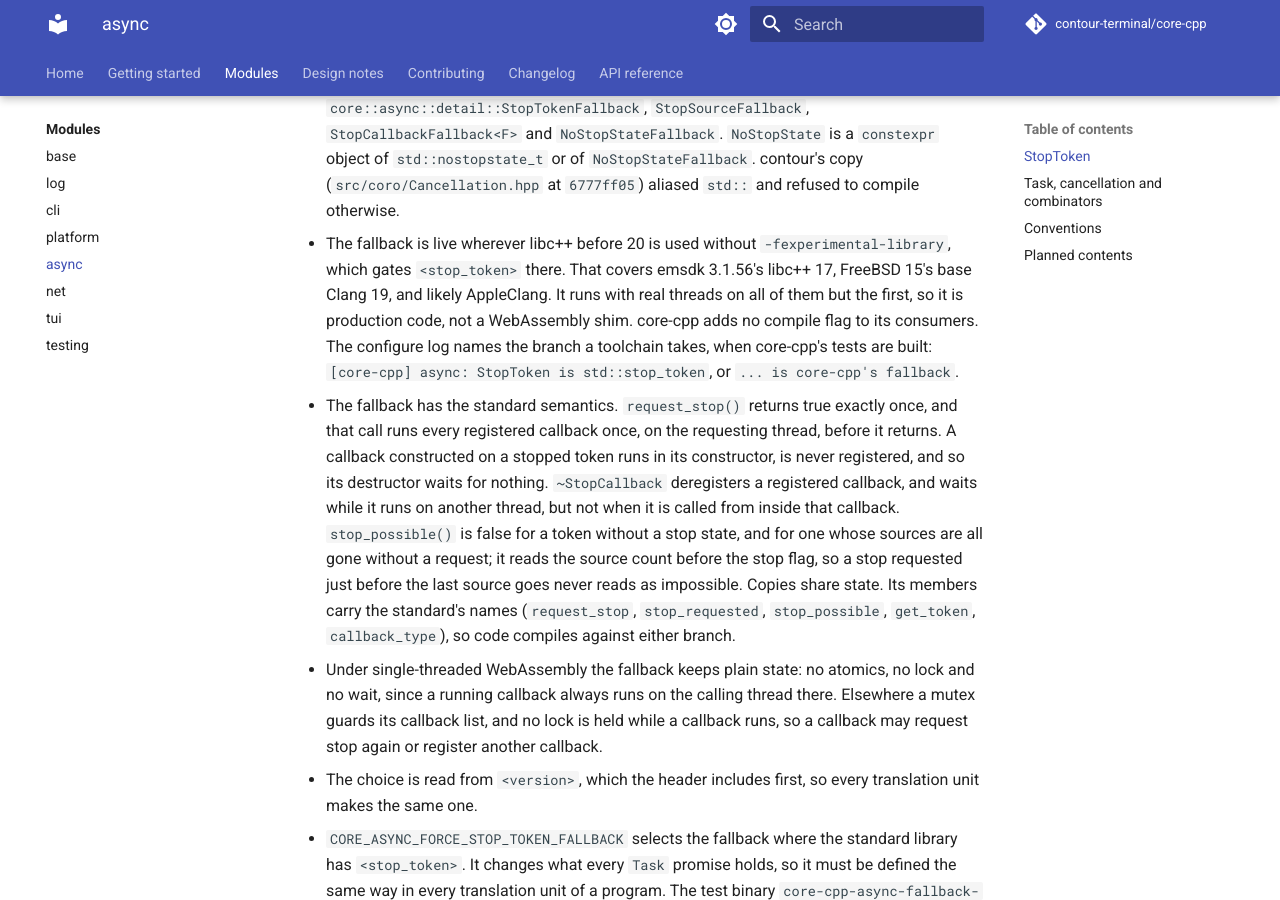
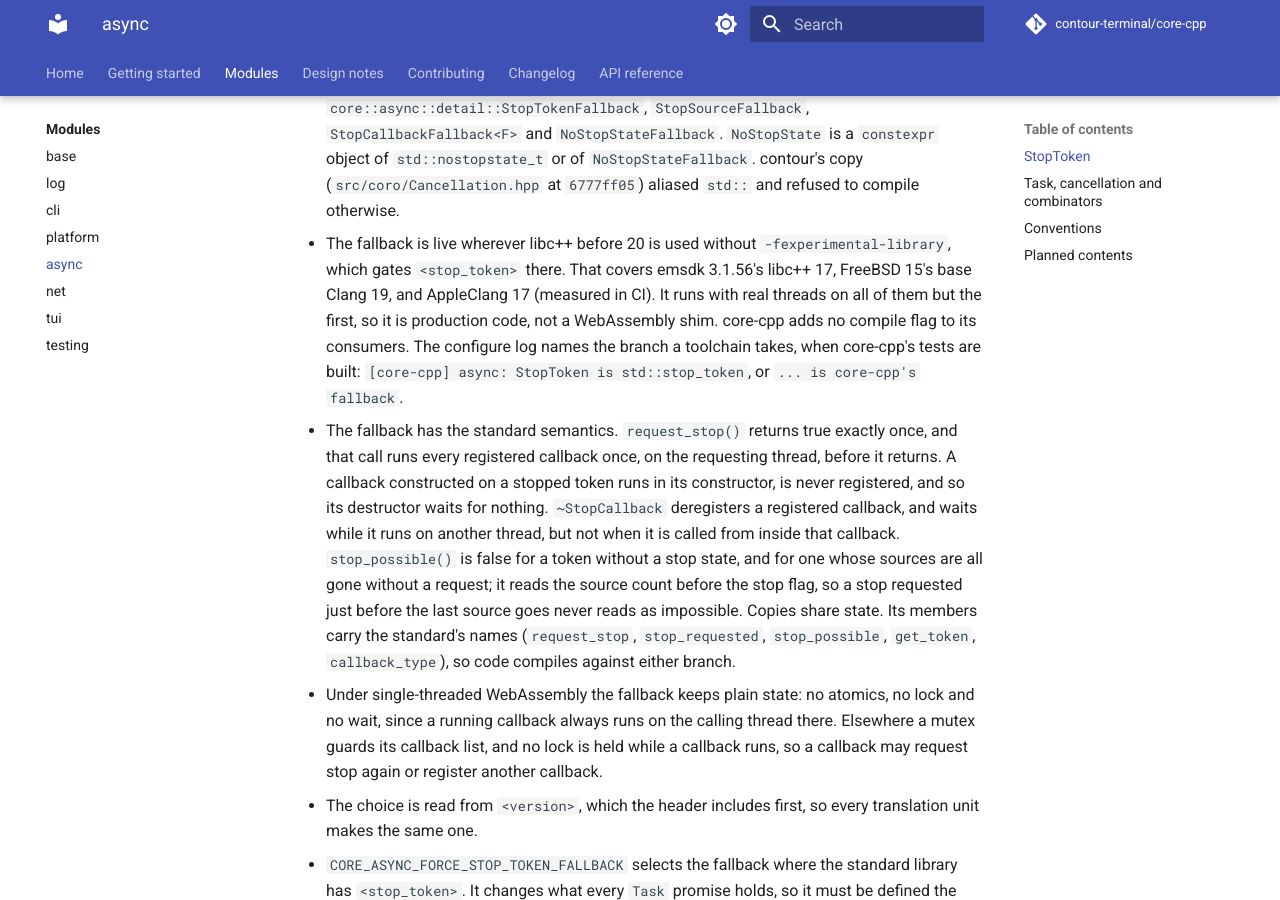
Before and after one commit to contour-terminal/core-cpp, an MkDocs documentation site: the page built from docs/modules/async.md, in a window 1280 px wide and 900 px high, scrolled down 558 px. Built offline with MkDocs 1.6.1 and Material for MkDocs 9.7.7, drawn with Linux system fonts in a browser that asks for light colours; comment, search, counter and statistics services are not loaded.

Commit message:
async: the fallback's documented reach matches what CI measured
Four small doc/comment items A5's re-review left, which A5b's rename already
touches:
- StopToken.hpp's @file comment named only libc++ 17 / emsdk 3.1.56; it now
  says libc++ before 20, matching the module page.
- CI run 35379331171 measured that AppleClang 17 takes the fallback, so
  async.md and the CHANGELOG say that instead of "likely AppleClang".
- StopToken_test.cpp's race-case comment said the destructor "meets it
  running"; the gate makes that likely, not certain.
- async.md's StopToken section had one line at 114 columns; wrapped at 100
  like the rest of the file, along with one my own edit above introduced.

Signed-off-by: Christian Parpart <christian@parpart.family>

```diff
--- a/docs/modules/async.md
+++ b/docs/modules/async.md
@@ -25,9 +25,9 @@ The C++23 coroutine vocabulary. Namespace `core::async`, directory `src/core/asy
   `std::` and refused to compile otherwise.
 - The fallback is live wherever libc++ before 20 is used without `-fexperimental-library`, which
   gates `<stop_token>` there. That covers emsdk 3.1.56's libc++ 17, FreeBSD 15's base Clang 19,
-  and likely AppleClang. It runs with real threads on all of them but the first, so it is
-  production code, not a WebAssembly shim. core-cpp adds no compile flag to its consumers. The
-  configure log names the branch a toolchain takes, when core-cpp's tests are built:
+  and AppleClang 17 (measured in CI). It runs with real threads on all of them but the first, so
+  it is production code, not a WebAssembly shim. core-cpp adds no compile flag to its consumers.
+  The configure log names the branch a toolchain takes, when core-cpp's tests are built:
   `[core-cpp] async: StopToken is std::stop_token`, or `... is core-cpp's fallback`.
 - The fallback has the standard semantics. `request_stop()` returns true exactly once, and that
   call runs every registered callback once, on the requesting thread, before it returns. A
@@ -36,9 +36,9 @@ The C++23 coroutine vocabulary. Namespace `core::async`, directory `src/core/asy
   while it runs on another thread, but not when it is called from inside that callback.
   `stop_possible()` is false for a token without a stop state, and for one whose sources are all
   gone without a request; it reads the source count before the stop flag, so a stop requested
-  just before the last source goes never reads as impossible. Copies share state. Its members carry the standard's
-  names (`request_stop`, `stop_requested`, `stop_possible`, `get_token`, `callback_type`), so code
-  compiles against either branch.
+  just before the last source goes never reads as impossible. Copies share state. Its members
+  carry the standard's names (`request_stop`, `stop_requested`, `stop_possible`, `get_token`,
+  `callback_type`), so code compiles against either branch.
 - Under single-threaded WebAssembly the fallback keeps plain state: no atomics, no lock and no
   wait, since a running callback always runs on the calling thread there. Elsewhere a mutex
   guards its callback list, and no lock is held while a callback runs, so a callback may request
```
Also changed, not shown: CHANGELOG.md (+2 -2 lines), 2 other files.
